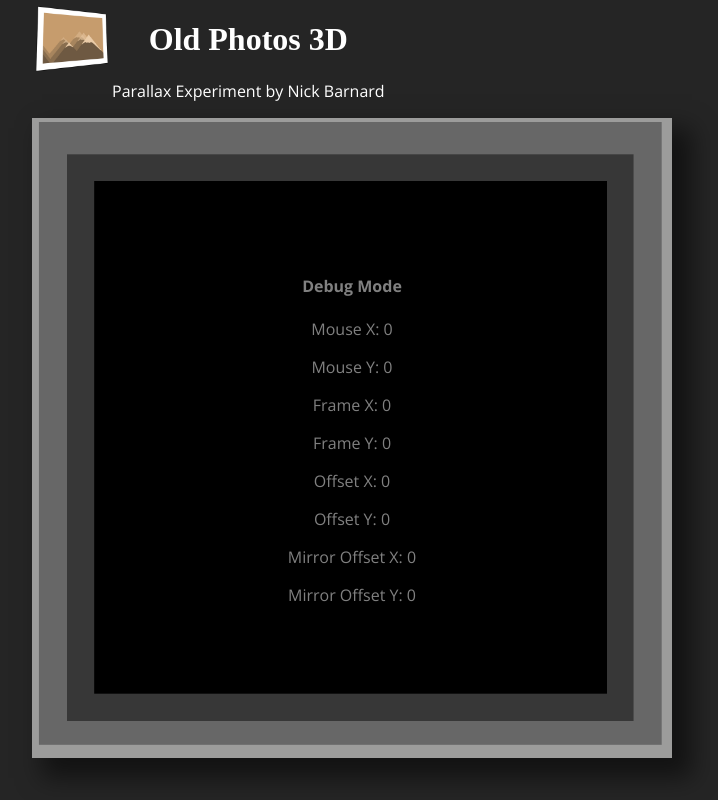
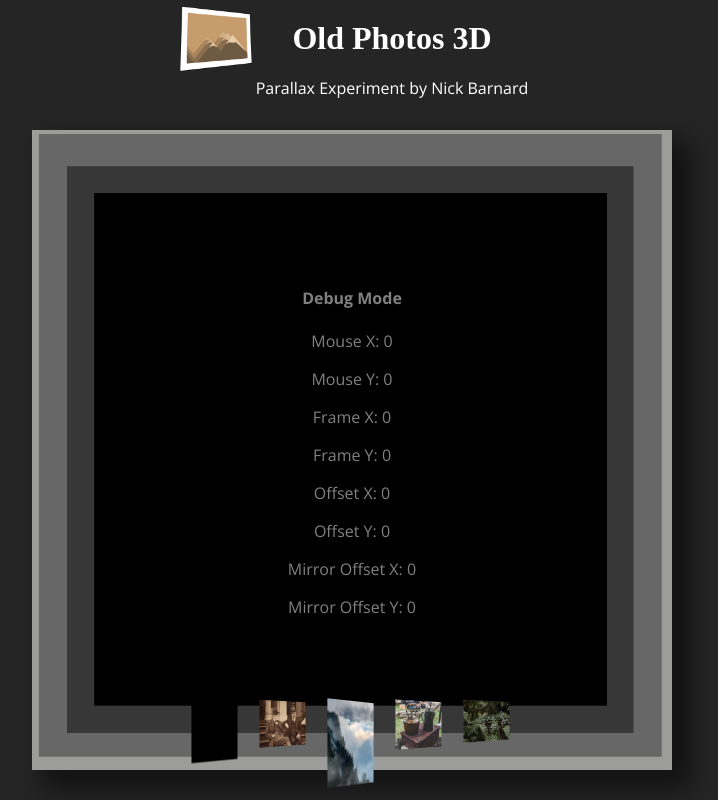
Before and after one commit to barnardnicholas/op3d, a React (Create React App) app: page /pics/test-pic in a window 1280 px wide. Shown: the whole page, without its empty margins (288-1006 px from the left). Built offline with nearby package versions, Linux system fonts and the light colour scheme; a web font is replaced by a local one.

Commit message:
new layout, touch drag implemented

```diff
--- a/src/App.css
+++ b/src/App.css
@@ -21,6 +21,19 @@ a:visited {
 }
 header {
   z-index: 110;
+}
+nav {
+  position: fixed;
+  z-index: 200;
+  bottom: 8px;
+  left: 0;
+  right: 0;
+  overflow-x: scroll;
+  overflow-y: none !important;
+  max-height: 130px;
+}
+h1 {
+  margin: 20px;
 }
 
 /* ---------- Typography ---------- */
@@ -149,12 +162,34 @@ header {
 }
 
 /* ---------- Component Classes ---------- */
+.slim-header {
+  position: fixed;
+  z-index: 200;
+  top: 0;
+  left: 0;
+  right: 0;
+}
 .hero-logo {
   padding: 10px 20px;
 }
 .hero-title {
   font-size: 5em;
   margin: 16px;
+}
+.nav-button {
+  margin: 4px;
+  background: none;
+  border-width: 0;
+  cursor: pointer;
+  max-width: 60px;
+  padding: 0;
+  perspective: 300px;
+  position: relative;
+}
+.nav-button > img {
+  width: 100%;
+  height: auto;
+  transform: rotateX(-1deg) rotateY(40deg);
 }
 .picture-frame {
   /* border: 1px solid; */
@@ -219,3 +254,25 @@ header {
 }
 
 /* ---------- Responsiveness ---------- */
+
+/* Custom iPhone Portrait */
+@media (min-width: 320px) {
+}
+
+/* Bootstrap equivalents */
+
+/* Small devices (landscape phones, 576px and up) */
+@media (min-width: 576px) {
+}
+
+/* Medium devices (tablets, 768px and up) */
+@media (min-width: 768px) {
+}
+
+/* Large devices (desktops, 992px and up) */
+@media (min-width: 992px) {
+}
+
+/* Extra large devices (large desktops, 1200px and up) */
+@media (min-width: 1200px) {
+}
--- a/src/App.js
+++ b/src/App.js
@@ -1,5 +1,5 @@
-import React from "react";
-import { Router } from "@reach/router";
+import React, { Component } from "react";
+import { Router, Redirect } from "@reach/router";
 
 // Import Context
 import { ContextProvider, AppContext } from "./Context";
@@ -8,6 +8,8 @@ import { ContextProvider, AppContext } from "./Context";
 import Pic from "./components/Pic";
 import PerspectiveTest from "./components/PerspectiveTest";
 import Home from "./components/Home";
+import SlimHeader from "./components/SlimHeader";
+import Nav from "./components/Nav";
 
 // Import Styling
 import "./App.css";
@@ -16,25 +18,40 @@ import { Container, Row, Col } from "react-bootstrap";
 // Import image data
 import pics from "./assets/img/index";
 
-function App() {
+class App extends Component {
+  state = {
+    pic: pics.oldMenOnStep,
+  };
+
+  changePic = (pic) => {
+    this.setState({ pic: pic });
+  };
+
+  render() {
     return (
       <ContextProvider>
         <AppContext.Consumer>
           {(context) => {
             return (
               <div className="App">
-              <Container>
+                <SlimHeader />
+                <Container style={{ marginTop: "130px" }}>
                   <Row className="flex-row justify-center">
                     <Col>
                       <Router>
-                      <Home path="/" />
                         <PerspectiveTest path="/utils/perspective-test" />
                         <Pic debug pic={pics.testPic} path="/pics/test-pic" />
                         <Pic pic={pics.oldMenOnStep} path="/pics/old-men" />
-                      <Pic pic={pics.mountainside} path="/pics/mountainside" />
+                        <Pic
+                          pic={pics.mountainside}
+                          path="/pics/mountainside"
+                        />
                         <Pic pic={pics.oldTeapots} path="/pics/old-teapots" />
                         <Pic pic={pics.pineBranch} path="/pics/pine-branch" />
                       </Router>
+
+                      {/* <Pic pic={this.state.pic} /> */}
+                      <Nav pics={pics} changePic={this.changePic} />
                     </Col>
                   </Row>
                 </Container>
@@ -45,5 +62,6 @@ function App() {
       </ContextProvider>
     );
   }
+}
 
 export default App;
--- a/src/components/Nav.js
+++ b/src/components/Nav.js
@@ -1,38 +1,20 @@
 import React from "react";
-import pics from "../assets/img/index";
+// import pics from "../assets/img/index";
 import { Container, Row, Col } from "react-bootstrap";
 import { Link } from "@reach/router";
+import NavButton from "./NavButton";
 
-export default function Nav() {
+export default function Nav({ pics, changePic }) {
   const picsKeys = Object.keys(pics);
   return (
-    <nav>
-      <Container className="flex-row justify-center">
-        <Row>
-          <Container>
+    <nav className="flex-row justify-center">
       {picsKeys.map((pic) => {
         return (
           <Link to={`/pics${pics[pic].path}`}>
-                  <Row className="flex-row">
-                    <Col>
-                      <img
-                        src={pics[pic].thumb}
-                        alt={pics[pic].name}
-                        height="80"
-                        with="auto"
-                        style={{ padding: "16px" }}
-                      />
-                    </Col>
-                    <Col>
-                      <h3>{pics[pic].name}</h3>
-                    </Col>
-                  </Row>
+            <NavButton pic={pics[pic]} changePic={changePic}></NavButton>
           </Link>
         );
       })}
-          </Container>
-        </Row>
-      </Container>
     </nav>
   );
 }
--- /dev/null
+++ b/src/components/NavButton.js
@@ -0,0 +1,17 @@
+import React from "react";
+
+export default function NavButton({ pic, changePic }) {
+  return (
+    <button className="nav-button">
+      <img
+        src={pic.thumb}
+        alt={pic.name}
+        // height="80"
+        // width="auto"
+        onClick={() => {
+          changePic(pic);
+        }}
+      />
+    </button>
+  );
+}
--- a/src/components/Pic.js
+++ b/src/components/Pic.js
@@ -81,6 +81,16 @@ export default class Pic extends Component {
     }
   };
 
+  handleDrag = (event) => {
+    // console.dir(event.nativeEvent.touches[0].clientX);
+    // console.dir(event.nativeEvent.touches[0].clientY);
+    const eventProxy = {
+      pageX: event.nativeEvent.touches[0].clientX,
+      pageY: event.nativeEvent.touches[0].clientY,
+    };
+    this.handleMouseMove(eventProxy);
+  };
+
   calculateFrameDimensions = () => {
     const { dimX, dimY } = this.props.pic;
     let frameWidth;
@@ -136,9 +146,14 @@ export default class Pic extends Component {
     };
     return (
       <>
-        <SlimHeader />
         <div className="perspective-container">
-          <div className="picture-frame" style={frameStyling}>
+          <div
+            className="picture-frame"
+            style={frameStyling}
+            onTouchMove={(e) => {
+              this.handleDrag(e);
+            }}
+          >
             <div className="img-container">
               {pic.img.map((img, idx) => {
                 // Calculate offset per-image
@@ -190,6 +205,8 @@ export default class Pic extends Component {
     });
   }
 
+  componentDidUpdate() {}
+
   componentWillUnmount() {
     this.setState({ effectEnabled: false });
     $(document).off("mousemove", () => {
--- a/src/components/SlimHeader.js
+++ b/src/components/SlimHeader.js
@@ -5,13 +5,11 @@ import logo from "../assets/site-brand/op3d-logo-512.png";
 
 export default function SlimHeader() {
   return (
-    <header>
-      <Container>
-        <Row className="flex-row">
+    <header className="slim-header">
+      <Container fluid>
+        <Row className="flex-row justify-center">
           <Col xs={2}>
-            <Link to="/">
-              <img src={logo} alt="Home" height="80px" width="auto" />
-            </Link>
+            <img src={logo} alt="Home" height="80px" width="auto" />
           </Col>
           <Col xs={8} className="flex-row justify-center">
             <div className="w-100">
```
Lines whose indentation alone changed are shown as unchanged.
